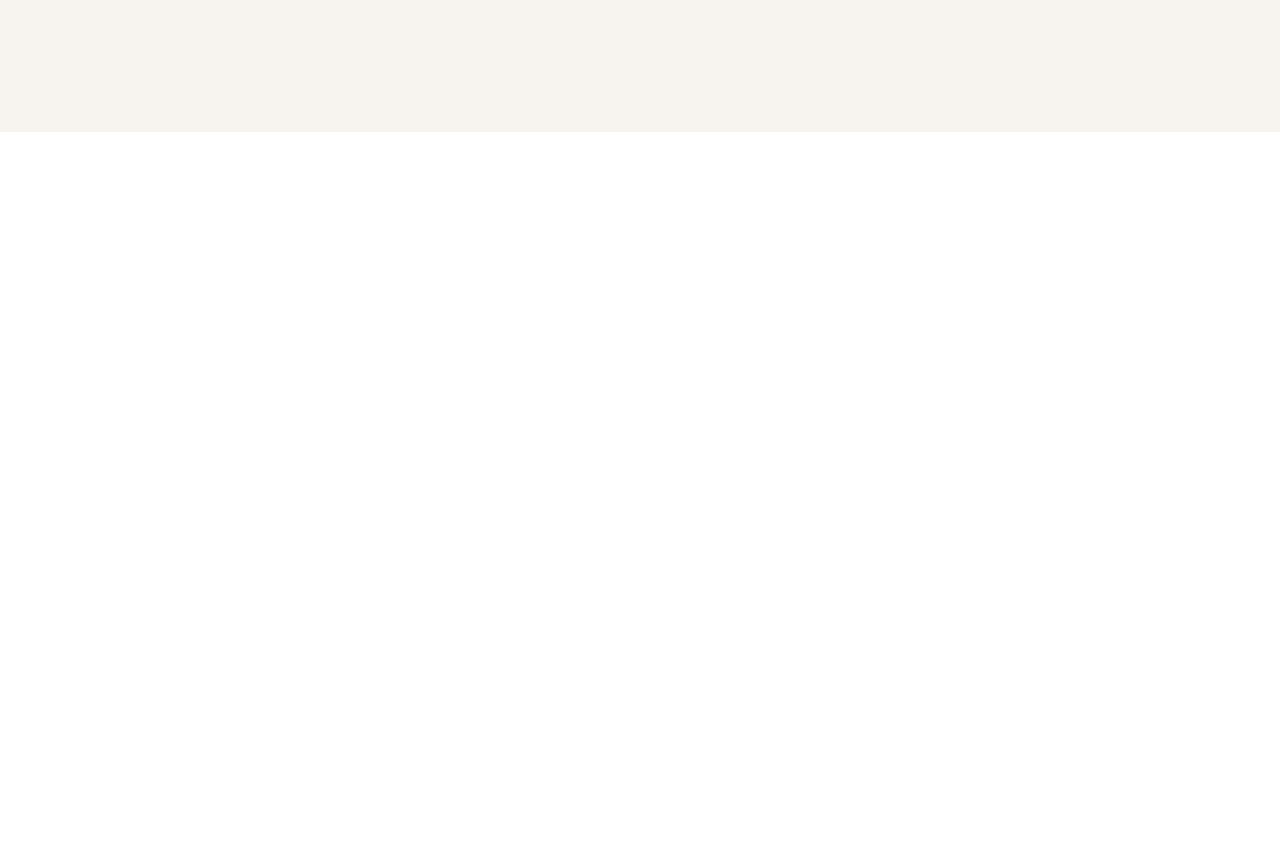
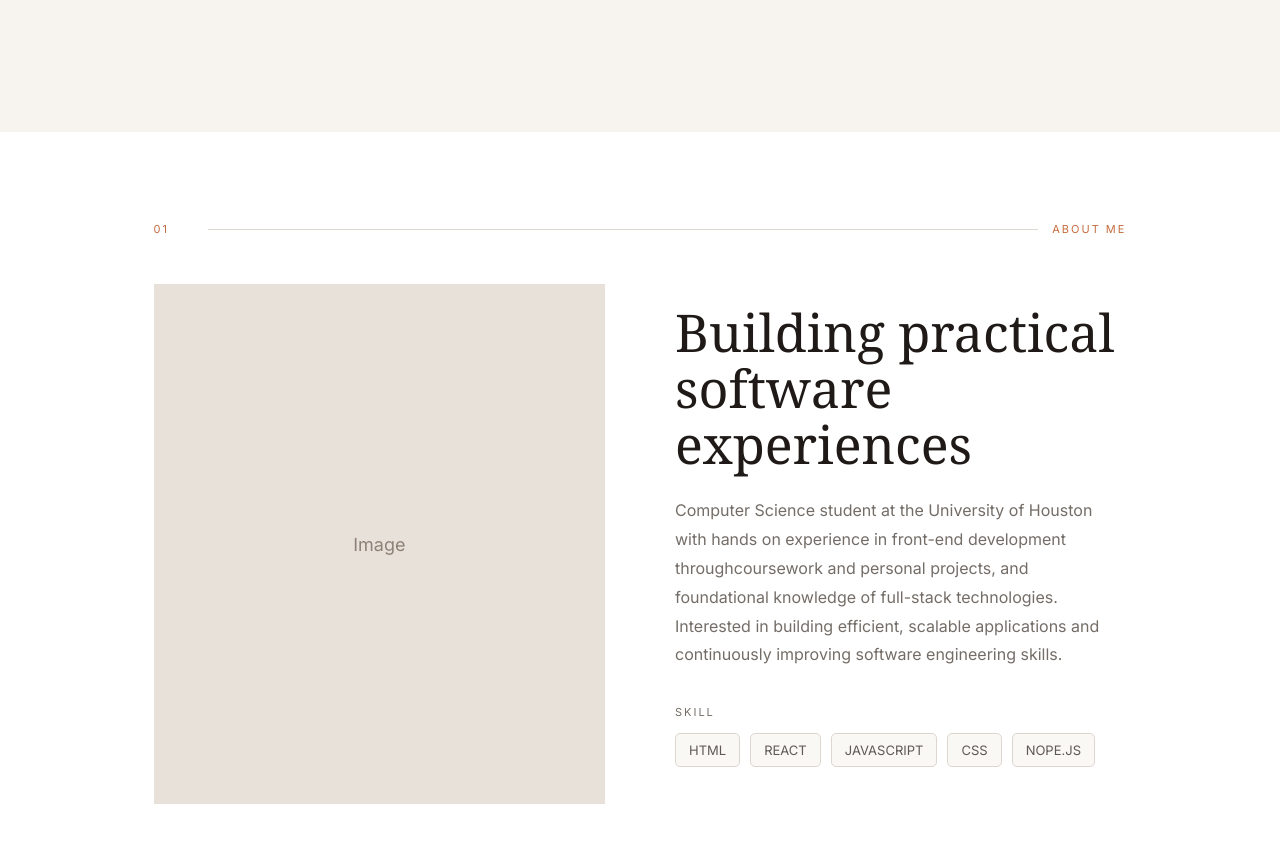
Before and after one commit to sdeng4/deng_profile, a React (Vite) app: page / in a window 1280 px wide. Shown: the part 460-1302 px from the top of the page. Before the commit the page ends 800 px from the top, so only its background shows below. Built offline with nearby package versions, Linux system fonts and the light colour scheme.

Commit message:
add about me

```diff
--- a/src/App.jsx
+++ b/src/App.jsx
@@ -1,6 +1,7 @@
 import './App.css'
 import Navbar from './components/Navbar/Navbar'
 import Hero from './sections/Hero/Hero'
+import About from './sections/About/About'
 
 function App() {
   return (
@@ -8,6 +9,7 @@ function App() {
       <Navbar/>
       <main>
         <Hero/>
+        <About/>
       </main>
 
 
--- a/src/sections/About/About.css
+++ b/src/sections/About/About.css
@@ -0,0 +1,107 @@
+.about-section {
+  padding: 90px 12% 110px;
+  background-color: #fff;
+}
+
+.about-header {
+  display: grid;
+  grid-template-columns: 40px 1fr auto;
+  align-items: center;
+  gap: 14px;
+  margin-bottom: 48px;
+}
+
+.about-number,
+.about-label {
+  font-size: 11px;
+  letter-spacing: 2px;
+  color: #c66b3d;
+}
+
+.about-line {
+  height: 1px;
+  background-color: #ded8d2;
+}
+
+.about-content {
+  display: grid;
+  grid-template-columns: 1fr 1fr;
+  gap: 70px;
+  align-items: start;
+}
+
+.about-image-placeholder {
+  width: 100%;
+  height: 520px;
+
+  display: flex;
+  align-items: center;
+  justify-content: center;
+
+  background-color: #e8e1da;
+  color: #8e8177;
+
+  font-size: 18px;
+}
+
+.about-text h2 {
+  margin: 20px 0 24px;
+
+  font-family: Georgia, "Times New Roman", serif;
+  font-size: 52px;
+  font-weight: 500;
+  line-height: 1.08;
+
+  color: #1f1a17;
+}
+
+.about-text > p {
+  max-width: 560px;
+
+  font-size: 16px;
+  line-height: 1.8;
+
+  color: #746d67;
+}
+
+.skills-label {
+  margin-top: 36px;
+  margin-bottom: 14px;
+
+  font-size: 11px;
+  letter-spacing: 2px;
+
+  color: #746d67;
+}
+
+.skills-list {
+  display: flex;
+  flex-wrap: wrap;
+  gap: 10px;
+}
+
+.skill-tag {
+  padding: 8px 13px;
+
+  border: 1px solid #ddd6cf;
+  border-radius: 5px;
+
+  font-size: 13px;
+
+  color: #5f5954;
+  background-color: #faf8f5;
+}
+
+@media (max-width: 800px) {
+  .about-content {
+    grid-template-columns: 1fr;
+  }
+
+  .about-text h2 {
+    font-size: 40px;
+  }
+
+  .about-image-placeholder {
+    height: 380px;
+  }
+}
--- a/src/sections/About/About.jsx
+++ b/src/sections/About/About.jsx
@@ -0,0 +1,48 @@
+import './About.css'
+
+function About(){
+    const skills=['HTML','REACT','JAVASCRIPT','CSS','NOPE.JS'];
+
+    return(
+        <section id="about" className='about-section'>
+            <div className='about-header'>
+                <span className='about-number'>01</span>
+                <div className='about-line'></div>
+                <span className='about-label'>ABOUT ME</span>
+            </div>
+
+            <div className='about-content'>
+                <div className='about-image'>
+                    <div className='about-image-placeholder'>Image</div>
+                </div>
+
+
+                <div className='about-text'>
+                    <h2>
+                        Building practical
+                        <br/>
+                        software experiences
+                    </h2>
+
+                    <p>
+                        Computer Science student at the University of Houston with hands on experience in front-end development throughcoursework and personal projects, and foundational knowledge of full-stack technologies. Interested in building efficient,
+                        scalable applications and continuously improving software engineering skills.
+                    </p>
+
+                    <div className='about-skills'>
+                        <p className='skills-label'>SKILL</p>
+                        <div className='skills-list'>
+                            {skills.map((skill) => (
+                                <span key={skill} className="skill-tag">
+                                {skill}
+                                </span>
+                            ))}
+                        </div>
+                    </div>
+                </div>
+            </div>
+        </section>
+    )
+}
+
+export default About;
```
